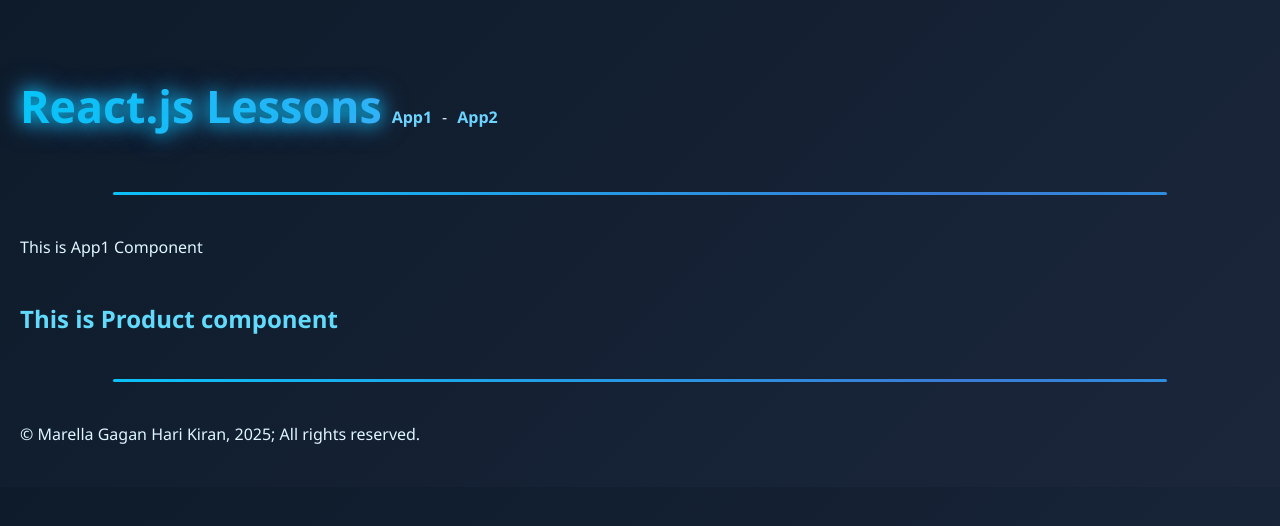
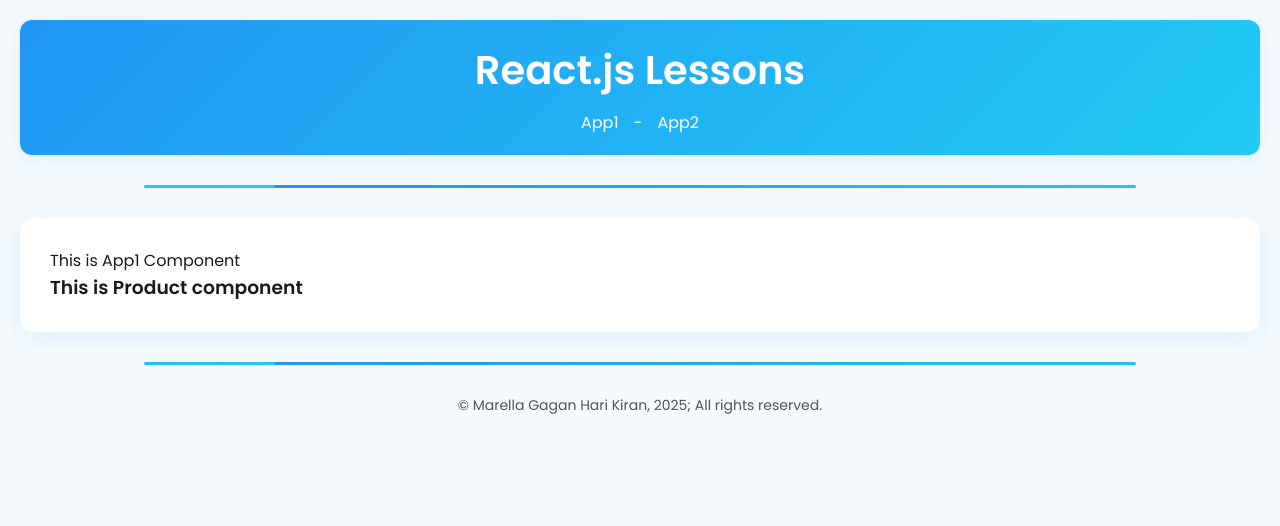
Before and after one commit to Gaganharikiranmarella/react-apps, a React (Vite) app: page / in a window 1280 px wide. Shown: the top 526 px of the page. Built offline with nearby package versions, Linux system fonts and the light colour scheme.

Commit message:
changed css

```diff
--- a/src/App.css
+++ b/src/App.css
@@ -1,175 +1,187 @@
-/* Base styles */
-body {
-  font-family: 'Segoe UI', Tahoma, Geneva, Verdana, sans-serif;
-  background: linear-gradient(135deg, #0d1b2a, #1b263b);
-  color: #e0f7ff;
+/* Poppins Font */
+@import url('https://fonts.googleapis.com/css2?family=Poppins:wght@300;400;600&display=swap');
+
+/* Base Reset */
+* {
   margin: 0;
-  padding: 40px 20px;
-  line-height: 1.6;
-  overflow-x: hidden;
+  padding: 0;
+  box-sizing: border-box;
 }
 
-/* Headings */
-h1 {
-  color: #ffffff;
-  text-align: center;
-  font-size: 2.8em;
-  margin-bottom: 10px;
-  background: linear-gradient(90deg, #00d4ff, #4facfe);
-  background-clip: text;
-  -webkit-background-clip: text;
-  -webkit-text-fill-color: transparent;
-  display: inline-block;
-  animation: glow 2s ease-in-out infinite alternate;
+body {
+  font-family: 'Poppins', sans-serif;
+  background-color: var(--bg);
+  color: var(--text);
+  padding: 20px;
+  transition: background 0.4s ease, color 0.4s ease;
 }
 
-h2 {
-  color: #a8dadc;
-  text-align: center;
-  font-weight: 500;
-  font-size: 2em;
-  margin-top: 30px;
+/* Default Theme Variables (Light) */
+:root {
+  --bg: #f4faff;
+  --text: #1a1a1a;
+  --header-bg: linear-gradient(135deg, #2196f3, #21cbf3);
+  --link-hover: #e3f2fd;
+  --card-bg: #ffffff;
+  --shadow: rgba(33, 150, 243, 0.1);
+  --footer-text: #555;
+  --hr-color: linear-gradient(to right, #2196f3, #21cbf3);
 }
 
-h3 {
-  color: #61dafb;
-  margin-top: 40px;
-  font-weight: 600;
-  font-size: 1.5em;
+/* Dark Theme Override */
+body.dark {
+  --bg: #121212;
+  --text: #e0e0e0;
+  --header-bg: linear-gradient(135deg, #0d47a1, #1976d2);
+  --link-hover: #bbdefb;
+  --card-bg: #1e1e1e;
+  --shadow: rgba(33, 150, 243, 0.25);
+  --footer-text: #bbb;
+  --hr-color: linear-gradient(to right, #1565c0, #64b5f6);
+}
+
+/* Header */
+header {
+  background: var(--header-bg);
+  color: white;
+  padding: 20px 30px;
+  border-radius: 12px;
+  text-align: center;
+  margin-bottom: 30px;
+  box-shadow: 0 4px 15px var(--shadow);
+  position: relative;
+}
+
+header h1 {
+  font-size: 2.5rem;
+  margin-bottom: 10px;
+  animation: slideIn 1s ease-out;
 }
 
 /* Navigation Links */
-a {
-  color: #6bd4ff;
+header a {
+  color: white;
+  margin: 0 15px;
+  font-weight: 500;
   text-decoration: none;
-  font-weight: bold;
-  margin: 0 10px;
-  border-bottom: 1px dashed transparent;
-  transition: all 0.2s ease-in-out;
+  position: relative;
+  transition: color 0.3s ease;
 }
 
-a:hover {
-  color: #ffffff;
-  border-bottom: 1px dashed #ffffff;
-  text-shadow: 0 0 8px #6bd4ff;
+header a::after {
+  content: '';
+  position: absolute;
+  width: 0;
+  height: 2px;
+  display: block;
+  margin-top: 5px;
+  right: 0;
+  background: white;
+  transition: width 0.3s ease;
 }
 
-/* Divider */
+header a:hover::after {
+  width: 100%;
+  left: 0;
+  background-color: white;
+}
+
+header a:hover {
+  color: var(--link-hover);
+}
+
+/* Toggle Button */
+.toggle-btn {
+  position: absolute;
+  top: 20px;
+  right: 30px;
+  background: white;
+  color: #333;
+  border: none;
+  padding: 8px 14px;
+  border-radius: 8px;
+  cursor: pointer;
+  font-weight: 600;
+  transition: all 0.3s ease;
+}
+
+body.dark .toggle-btn {
+  background: #333;
+  color: white;
+}
+
+.toggle-btn:hover {
+  transform: scale(1.05);
+}
+
+/* Main Content */
+main {
+  background: var(--card-bg);
+  padding: 30px;
+  border-radius: 12px;
+  box-shadow: 0 6px 20px var(--shadow);
+  animation: fadeIn 0.8s ease;
+}
+
+/* Footer */
+footer {
+  margin-top: 30px;
+  text-align: center;
+  font-size: 14px;
+  color: var(--footer-text);
+  animation: fadeInUp 1s ease;
+}
+
+/* Horizontal Rule */
 hr {
-  margin: 40px auto;
+  margin: 30px auto;
   border: none;
   height: 3px;
-  background: linear-gradient(to right, #00d2ff, #3a7bd5, #00d2ff);
-  background-size: 200% auto;
-  width: 85%;
+  background: var(--hr-color);
+  width: 80%;
   border-radius: 5px;
-  animation: shine 5s linear infinite;
+  animation: shine 3s linear infinite;
 }
 
-/* Floating animation */
-.floating {
-  animation: float 3s ease-in-out infinite;
-}
-
-@keyframes float {
-  0% { transform: translateY(0); }
-  50% { transform: translateY(-15px); }
-  100% { transform: translateY(0); }
-}
-
-/* Glow Animation */
-@keyframes glow {
-  from {
-    text-shadow: 0 0 10px #00d4ff, 0 0 20px #3a7bd5;
+/* Animations */
+@keyframes slideIn {
+  0% {
+    transform: translateY(-20px);
+    opacity: 0;
   }
-  to {
-    text-shadow: 0 0 20px #00d4ff, 0 0 30px #3a7bd5;
+  100% {
+    transform: translateY(0);
+    opacity: 1;
   }
 }
 
-/* Shine Animation for Divider */
-@keyframes shine {
-  0% { background-position: 0 0; }
-  100% { background-position: 200% 0; }
+@keyframes fadeIn {
+  from {
+    opacity: 0;
+    transform: scale(0.98);
+  }
+  to {
+    opacity: 1;
+    transform: scale(1);
+  }
 }
 
-/* List Container Styling */
-ol {
-  background: linear-gradient(145deg, #1e3557, #284a6e);
-  padding: 20px 30px;
-  border-radius: 12px;
-  box-shadow: 0 8px 25px rgba(0, 0, 0, 0.4);
-  border: 1px solid #3b7bc6;
-  transition: transform 0.3s ease;
+@keyframes fadeInUp {
+  from {
+    opacity: 0;
+    transform: translateY(15px);
+  }
+  to {
+    opacity: 1;
+    transform: translateY(0);
+  }
 }
 
-ol:hover {
-  transform: scale(1.01);
+@keyframes shine {
+  0% {
+    background-position: -200px 0;
+  }
+  100% {
+    background-position: 200px 0;
+  }
 }
-
-li {
-  margin: 12px 0;
-  font-size: 17px;
-  color: #d0ecff;
-  position: relative;
-  padding-left: 25px;
-}
-
-li::before {
-  content: "⚡";
-  position: absolute;
-  left: 0;
-  color: #00bfff;
-  animation: flicker 2s infinite alternate;
-}
-
-/* Flicker Effect */
-@keyframes flicker {
-  0% { opacity: 1; }
-  50% { opacity: 0.6; }
-  100% { opacity: 1; }
-}
-
-/* Card styling */
-.card {
-  transition: transform 0.3s ease, box-shadow 0.3s ease;
-  background: linear-gradient(120deg, #1e3c72, #2a5298);
-  border: 1px solid #0077ff;
-  border-radius: 12px;
-  overflow: hidden;
-  padding: 20px;
-  color: #e0f7ff;
-}
-
-.card:hover {
-  transform: scale(1.05);
-  box-shadow: 0 6px 20px rgba(0, 212, 255, 0.3);
-}
-
-/* Item Container */
-.item-container {
-  background: #183c5a;
-  padding: 15px 20px;
-  border-radius: 10px;
-  margin-bottom: 10px;
-  transition: transform 0.3s ease, box-shadow 0.3s ease;
-  box-shadow: 0 4px 12px rgba(0, 191, 255, 0.3);
-}
-
-.item-container:hover {
-  transform: scale(1.02);
-  box-shadow: 0 6px 18px rgba(0, 191, 255, 0.4);
-}
-
-.item-container .overview {
-  margin: 0 0 8px 0;
-  font-style: italic;
-  color: #aeeaff;
-  font-size: 14px;
-  animation: fadeIn 1s ease;
-}
-
-@keyframes fadeIn {
-  from { opacity: 0; transform: translateY(-5px); }
-  to   { opacity: 1; transform: translateY(0); }
-}
```
